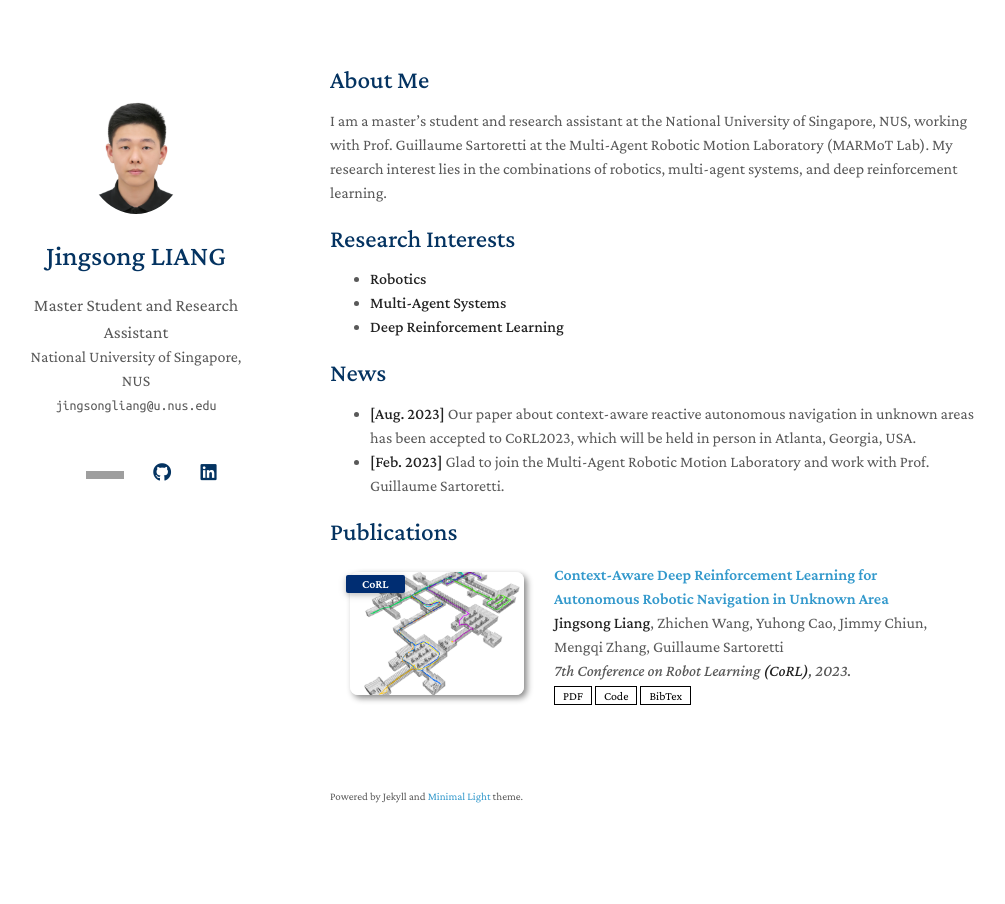
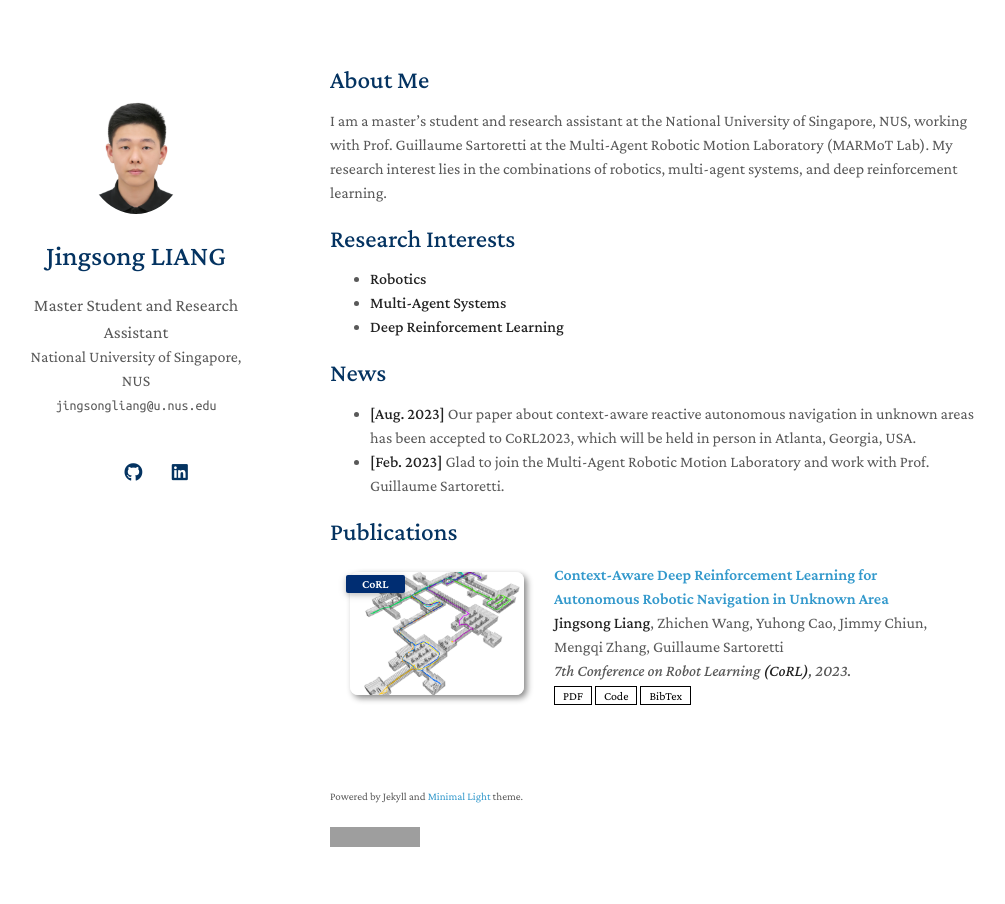
Before and after one commit to JingsongLiang/JingsongLiang.github.io, a Jekyll site: the page built from index.md, in a window 1280 px wide. Shown: the whole page, without its empty margins (140-1145 px from the left). Built offline with Jekyll 4.4.1, drawn with Linux system fonts in a browser that asks for light colours; nearby versions of some CDN libraries; a style sheet for code colours, icons or effects is not loaded; our own code applies the rules of GitHub Pages for plain Markdown files; grey boxes are pictures that could not be loaded.

Commit message:
Update homepage.html

```diff
--- a/_layouts/homepage.html
+++ b/_layouts/homepage.html
@@ -64,8 +64,6 @@
         <a style="margin: 0 5px 0 0" href="{{ site.google_scholar }}">
           <i class="ai ai-google-scholar" style="font-size:1.2rem"></i>
         </a>
-        <a href="https://clustrmaps.com/site/1by48"  title="Visit tracker">
-          <img src="//www.clustrmaps.com/map_v2.png?d=QnNrqEodXRBCqykpK8_1nK1r0uFLHv2QB10VaYKkJz0&cl=ffffff" /></a>
         {% endif %}
 
         {% if site.cv_link %}
@@ -104,7 +102,8 @@
       {% if site.enable_footnote %}
       <p><small>Powered by Jekyll and <a href="https://github.com/yaoyao-liu/minimal-light" target="_blank" rel="noopener">Minimal Light</a> theme.</small></p>
       {% endif %}
-
+        <a href="https://clustrmaps.com/site/1by48"  title="Visit tracker">
+          <img src="//www.clustrmaps.com/map_v2.png?d=QnNrqEodXRBCqykpK8_1nK1r0uFLHv2QB10VaYKkJz0&cl=ffffff" /></a>
       </section>
       <footer>
 
```
